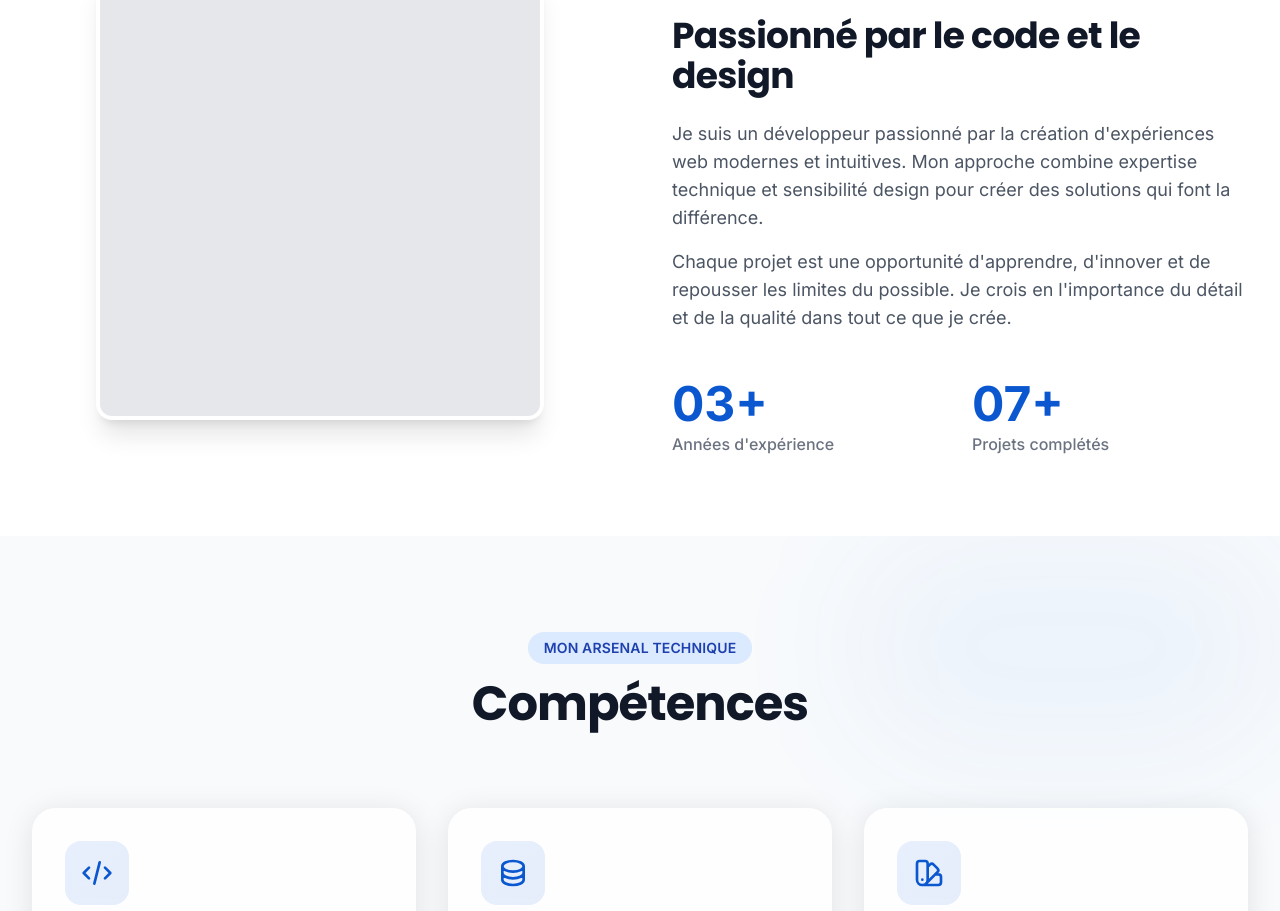
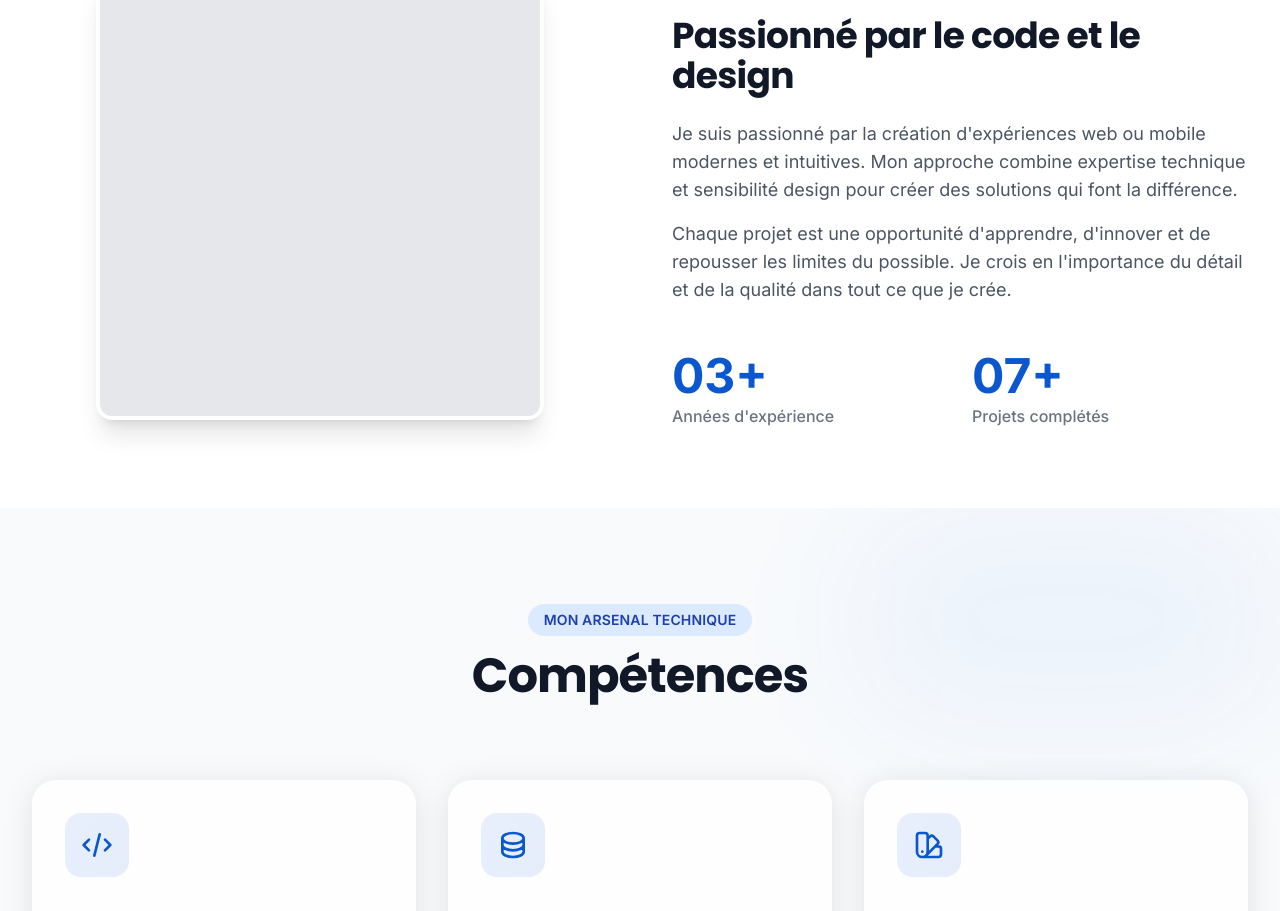
Before and after one commit to Valencesama61/Personnal_project, a Vue app in the folder Portfolio_Sama/: page / in a window 1280 px wide. Shown: the part 1020-1931 px from the top of the page. Built offline with nearby package versions, Linux system fonts and the light colour scheme.

Commit message:
refactor: change description

```diff
--- a/Portfolio_Sama/src/data/about.js
+++ b/Portfolio_Sama/src/data/about.js
@@ -12,7 +12,7 @@ export const aboutData = reactive({
 
     // Description paragraphs
     paragraphs: [
-        "Je suis un développeur passionné par la création d'expériences web modernes et intuitives. Mon approche combine expertise technique et sensibilité design pour créer des solutions qui font la différence.",
+        "Je suis passionné par la création d'expériences web ou mobile modernes et intuitives. Mon approche combine expertise technique et sensibilité design pour créer des solutions qui font la différence.",
         "Chaque projet est une opportunité d'apprendre, d'innover et de repousser les limites du possible. Je crois en l'importance du détail et de la qualité dans tout ce que je crée."
     ],
 
```
